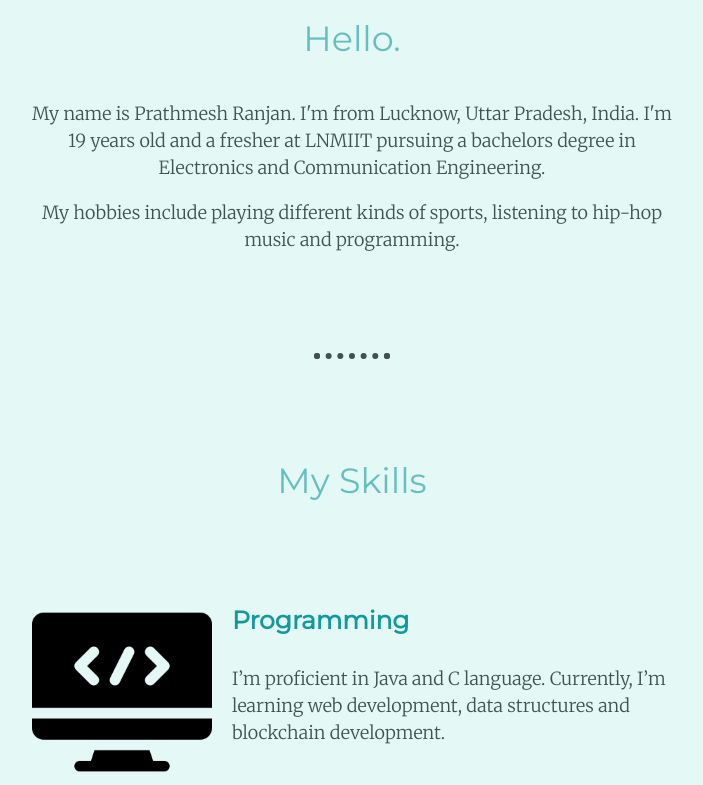
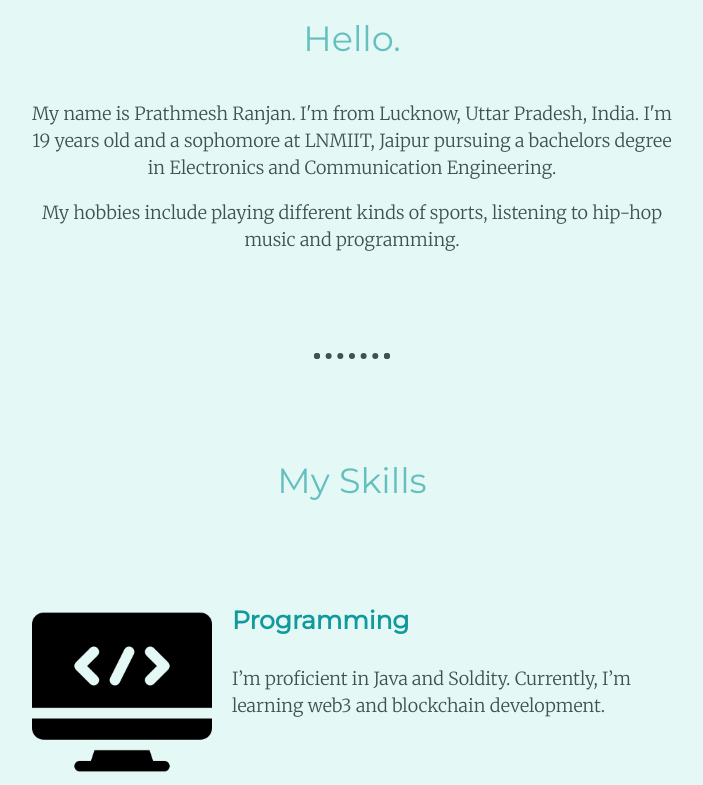
Before and after one commit to PrathmeshRanjan/PersonalWebsite, a plain HTML site: page index.html in a window 1280 px wide. Shown: the part 1060-1845 px from the top of the page, without its empty margins (288-991 px from the left). Drawn offline with Linux system fonts and the light colour scheme.

Commit message:
Update index.html

```diff
--- a/index.html
+++ b/index.html
@@ -27,7 +27,7 @@
       <img class="dp" src="Images/mydp.jpg" alt="Prathmesh's pic" width="200px" height="200px">
       <h2>Hello.</h2>
       <div class="intro">
-        <p>My name is Prathmesh Ranjan. I'm from Lucknow, Uttar Pradesh, India. I'm 19 years old and a fresher at LNMIIT pursuing a bachelors degree in Electronics and Communication Engineering.</p>
+        <p>My name is Prathmesh Ranjan. I'm from Lucknow, Uttar Pradesh, India. I'm 19 years old and a sophomore at LNMIIT, Jaipur pursuing a bachelors degree in Electronics and Communication Engineering.</p>
         <p>My hobbies include playing different kinds of sports, listening to hip-hop music and programming.</p>
       </div>
     </div>
@@ -37,7 +37,7 @@
       <div class="skill-row">
         <img class="coding" src="Images/coding.png" alt="">
         <h3>Programming</h3>
-        <p>I’m proficient in Java and C language. Currently, I’m learning web development, data structures and blockchain development.</p>
+        <p>I’m proficient in Java and Soldity. Currently, I’m learning web3 and blockchain development.</p>
       </div>
       <div class="skill-row">
         <img class="sports" src="Images/running.png" alt="">
```
